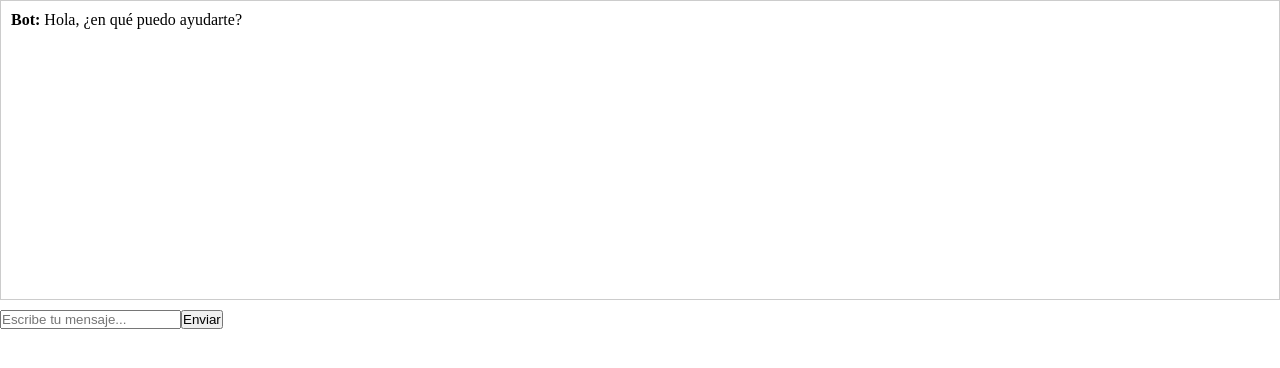
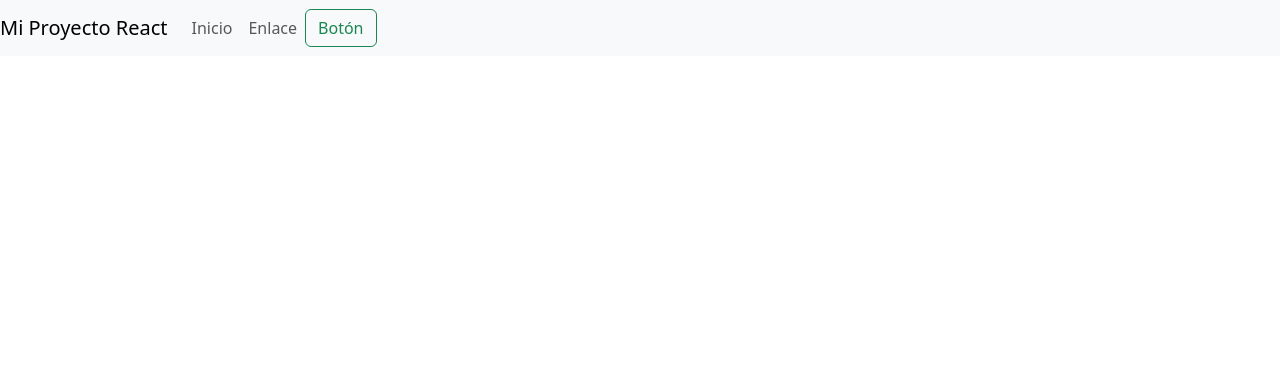
Before and after one commit to EliezerBarrios/DevWeb2023IIUNEG, a React (Vite) app: page /chatbot in a window 1280 px wide. Shown: the top 368 px of the page. Built offline with nearby package versions, Linux system fonts and the light colour scheme.

Commit message:
esta vez agregue bootstrap

```diff
--- a/package.json
+++ b/package.json
@@ -15,7 +15,9 @@
     "@mui/icons-material": "^5.15.2",
     "@mui/material": "^5.15.2",
     "@mui/styled-engine-sc": "^6.0.0-alpha.10",
+    "bootstrap": "^5.3.2",
     "react": "^18.2.0",
+    "react-bootstrap": "^2.10.0",
     "react-dom": "^18.2.0",
     "react-router-dom": "^6.21.1",
     "styled-components": "^6.1.3"
--- a/src/main.jsx
+++ b/src/main.jsx
@@ -2,6 +2,7 @@ import * as React from "react";
 import * as ReactDOM from "react-dom/client";
 import { Route, Routes } from "react-router-dom";
 import "./assets/index.css";
+import 'bootstrap/dist/css/bootstrap.min.css';
 import { BrowserRouter } from "react-router-dom";
 import { Suspense } from "react";
 import { Backdrop, CircularProgress } from "@mui/material";
--- a/src/pages/Public/chatbot.jsx
+++ b/src/pages/Public/chatbot.jsx
@@ -13,8 +13,25 @@ function Chatbot() {
 export default Chatbot*/
 
 import React, { useState } from "react";
+import { Button, Navbar, Nav } from 'react-bootstrap';
 
 function Chatbot() {
+    return (
+        <Navbar bg="light" expand="lg">
+          <Navbar.Brand href="#home">Mi Proyecto React</Navbar.Brand>
+          <Navbar.Toggle aria-controls="basic-navbar-nav" />
+          <Navbar.Collapse id="basic-navbar-nav">
+            <Nav className="mr-auto">
+              <Nav.Link href="#home">Inicio</Nav.Link>
+              <Nav.Link href="#link">Enlace</Nav.Link>
+            </Nav>
+            <Button variant="outline-success">Botón</Button>
+          </Navbar.Collapse>
+        </Navbar>
+      );
+}
+export default Chatbot;
+/*function Chatbot() {
   const [messages, setMessages] = useState([
     { user: "Bot", text: "Hola, ¿en qué puedo ayudarte?" },
   ]);
@@ -51,3 +68,4 @@ function Chatbot() {
 }
 
 export default Chatbot;
+*/
--- a/src/pages/Public/index.jsx
+++ b/src/pages/Public/index.jsx
@@ -2,6 +2,7 @@ import { Box } from "@mui/material";
 import { Layout } from "./components";
 import { Route, Routes } from "react-router-dom";
 import { Landing } from "./Landing";
+
 
 const Public = () => {
   return (
```
Also changed, not shown: 1 other file (tests, documents, lock files or other folders).
